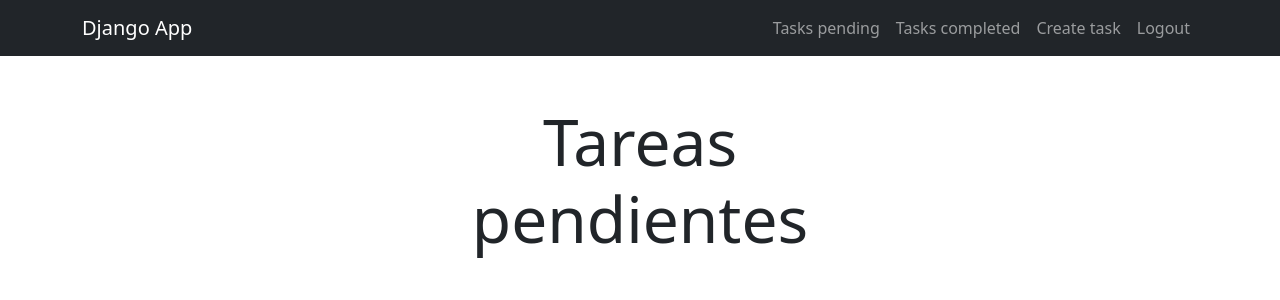
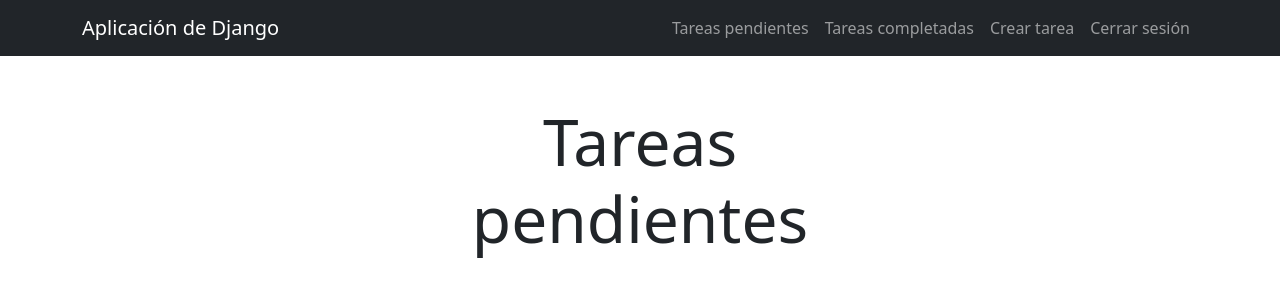
Before and after one commit to YOYO-DR/django-auth-crud-fazt, a Django app: page /tasks/ in a window 1280 px wide. Shown: the top 300 px of the page. Run offline with Django 4.2, Linux system fonts and the light colour scheme; the visitor is signed in with stand-in values (Sample User, id 1); data that the repository does not hold is empty.

Commit message:
cambio a espaniol

```diff
--- a/tasks/templates/base.html
+++ b/tasks/templates/base.html
@@ -5,13 +5,13 @@
   <meta http-equiv="X-UA-Compatible" content="IE=edge">
   <meta name="viewport" content="width=device-width, initial-scale=1.0">
   <link rel="stylesheet" href="https://cdn.jsdelivr.net/npm/bootstrap@5.3.0-alpha1/dist/css/bootstrap.min.css">
-  <title>Django CRUD Application</title>
+  <title>Django CRUD</title>
 </head>
 <body>
 
 <nav class="navbar navbar-expand-lg bg-dark navbar-dark">
   <div class="container">
-    <a class="navbar-brand" href="/">Django App</a>
+    <a class="navbar-brand" href="/">Aplicación de Django</a>
     <button class="navbar-toggler" type="button" data-bs-toggle="collapse" data-bs-target="#navbarNav" aria-controls="navbarNav" aria-expanded="false" aria-label="Toggle navigation">
       <span class="navbar-toggler-icon"></span>
     </button>
@@ -20,14 +20,14 @@
 
       {% comment "" %}Verifico si el usuario esta autenticado con ese objeto global, y dependiendo si tiene una sesion activa o no, le muestro el signop o el Logout{% endcomment %}
       {% if user.is_authenticated %}
-      <li class="nav-item"><a href="/tasks/" class="nav-link">Tasks pending</a></li>
-      <li class="nav-item"><a href="{% url 'tasks_completed' %}" class="nav-link">Tasks completed</a></li>
-      <li class="nav-item"><a href="/tasks/create/" class="nav-link">Create task</a></li>
-      <li class="nav-item"><a href="/logout" class="nav-link">Logout</a></li>
+      <li class="nav-item"><a href="/tasks/" class="nav-link">Tareas pendientes</a></li>
+      <li class="nav-item"><a href="{% url 'tasks_completed' %}" class="nav-link">Tareas completadas</a></li>
+      <li class="nav-item"><a href="/tasks/create/" class="nav-link">Crear tarea</a></li>
+      <li class="nav-item"><a href="/logout" class="nav-link">Cerrar sesión</a></li>
       {% else %}
-    <li class="nav-item"><a href="/signup" class="nav-link">Signup</a></li>
+    <li class="nav-item"><a href="/signup" class="nav-link">Registrarse</a></li>
 
-    <li class="nav-item"><a href="/signin" class="nav-link">Signin</a></li>
+    <li class="nav-item"><a href="/signin" class="nav-link">Iniciar sesión</a></li>
       {% endif %}
       </ul>
     </div>
--- a/tasks/templates/create_task.html
+++ b/tasks/templates/create_task.html
@@ -4,7 +4,7 @@
   <div class="row">
     <div class="col-md-4 offset-md-4 mt-5">
       <form method="POST" class="card card-body">
-  <h1>Create Task</h1>
+  <h1>Crear tarea</h1>
 
   {{error}}
   {% csrf_token %}
--- a/tasks/templates/home.html
+++ b/tasks/templates/home.html
@@ -5,8 +5,8 @@
   <section class="card card-body">
     <h1 class="display-1 text-center">Bienvenido {{request.user.username.title}}</h1>
     <div class="text-center">
-      <a href="/signin/" class="btn btn-secondary">Signin</a>
-      <a href="/signup/" class="btn btn-dark">Signup</a>
+      <a href="/signin/" class="btn btn-secondary">Iniciar sesión</a>
+      <a href="/signup/" class="btn btn-dark">Registrarse</a>
     </div>
 
   </section>
--- a/tasks/templates/signin.html
+++ b/tasks/templates/signin.html
@@ -4,7 +4,7 @@
 <main class="container">
   <div class="row"><section class="col-md-4 offset-md-4">
   <form action="/signin/" method="POST" class="card card-body mt-5">
-        <h1 class="text-center">Login</h1>
+        <h1 class="text-center">Iniciar sesión</h1>
         {{error}}
         {% csrf_token %}
         <div class="mb-3">
@@ -16,7 +16,7 @@
           <label for="password">Contraseña: </label>
             <input type="password" name="password" id="password" class="form-control" placeholder="Escribe tu contraseña">
         </div>
-        <button type="submit" class="btn btn-primary">Login</button>
+        <button type="submit" class="btn btn-primary">Iniciar sesión</button>
       </form>
 </section></div>
 </main>
--- a/tasks/templates/signup.html
+++ b/tasks/templates/signup.html
@@ -5,7 +5,7 @@
   <div class="row">
     <div class="col-md-4 offset-md-4 mt-5">{% comment "" %}al poner signup, va a buscar en las url una url que se llame asi, pero lanzara un error si no lo encuentra, si la ruta a donde va a enviar los datos es la misma, simplemente no pongo el action, y el metodo del form sera POST para que se envien los datos de forma oculta{% endcomment %}
 <form action="/signup/" method="POST" class="card card-body">
-  <h1 class="text-center">Signup</h1>
+  <h1 class="text-center">Registrarse</h1>
   {% comment "" %}Mostrando su hay un error{% endcomment %}
   {{error}}
   {% comment "" %}
@@ -27,7 +27,7 @@
     <label for="password2">Confirma tu contraseña: </label>
     <input type="password" name="password2" id="password2" class="form-control" placeholder="Escribe tu nombre de usuario">
   </div>
-  <button type="submit" class="btn btn-primary">Signup</button>
+  <button type="submit" class="btn btn-primary">Registrarse</button>
 </form>
 </div>
 </div>
--- a/tasks/templates/tasks.html
+++ b/tasks/templates/tasks.html
@@ -18,12 +18,12 @@
   {% else %}
   <h1 class="fw-bold">{{task.title}}</h1>
   {% endif %}
-  <p>{{task.user.username}}</p>
+  <p>{{task.usuario.username}}</p>
     </header>
 
-  <p>Description: {{task.description}}</p>
+  <p>Descripción: {{task.description}}</p>
   {% if task.datecompleted != None %}
-  <p>Datecompleted: {{task.datecompleted|date:'M j Y:i'}}</p>
+  <p>Fecha de finalización: {{task.datecompleted|date:'M j Y:i'}}</p>
   {% endif %}
 </a>
 {% endfor %}</ul></div>
--- a/tasks/views.py
+++ b/tasks/views.py
@@ -48,13 +48,13 @@ def signup(request):
 @login_required
 def tasks(request):
   #asi me trae las tareas que sean solo del usuario actual
-  task=Task.objects.filter(user=request.user,datecompleted__isnull=True)
+  task=Task.objects.filter(usuario=request.user,fecha_finalizacion__isnull=True)
   return render(request,'tasks.html',{'tasks':task,'title':'Tareas pendientes'})
 
 @login_required
 def tasks_completed(request):
   #asi me trae las tareas que sean solo del usuario actual
-  task=Task.objects.filter(user=request.user,datecompleted__isnull=False).order_by('-datecompleted')
+  task=Task.objects.filter(usuario=request.user,fecha_finalizacion__isnull=False).order_by('-fecha_finalizacion')
   return render(request,'tasks.html',{'tasks':task,'title':'Tareas completadas'})
 
 @login_required
@@ -71,7 +71,7 @@ def create_task(request):
     # new_task = form.save(commit=False)
     #porque el modelo necesita el usuario, y cuando el usuario esta logueado, la clase del usuario siempre esta en el request como "request.user"
       new_task = form.save(commit=False)
-      new_task.user=request.user
+      new_task.usuario=request.user
       new_task.save()
       return redirect('tasks')
     except ValueError:
@@ -87,14 +87,14 @@ def task_detail(request,task_id):
   if request.method=="GET":
   #esta funcion, le paso el modelo y el filtro o como lo llamo con el orm de object.get, y si no lo encuentra, simplemente le dice un 404, y si lo encuntra, muestra los valores, y asi no tumba el servidor por si no encuentra esa tarea con su llave primaria
   #al comparar el user con el request.user, que es el usuario logueado, puedo decirle que la tarea a buscar debe tener un id y ademas que el user al cual pertenece esa tarea tambien debe conincidir con el user el cual esta logueado y asi no accede a tareas de otros usuarios
-    task = get_object_or_404(Task,pk=task_id, user=request.user)
+    task = get_object_or_404(Task,pk=task_id, usuario=request.user)
   #crear formulario apartir de los datoss recibidos del usuario anteriormente para editarlo
     form = TaskForm(instance=task)
     return render(request,'task_detail.html',{'task':task,'form':form})
   else:
     try:
     #obtengo el objeto/registro de la tarea
-      task = get_object_or_404(Task, pk=task_id, user=request.user)
+      task = get_object_or_404(Task, pk=task_id, usuario=request.user)
       #creo una instacia del formulario como cuando creamos el formulario, nomas que le paso los datos actualizados y que la instancia o tarea es la que conseguimos
       form=TaskForm(request.POST,instance=task)
       form.save()
@@ -105,7 +105,7 @@ def task_detail(request,task_id):
 @login_required
 def complete_task(request,task_id):
 #obtengo la tarea
-  task=get_object_or_404(Task,pk=task_id,user=request.user)
+  task=get_object_or_404(Task,pk=task_id,usuario=request.user)
   #si visita la pagina (o lo mando a ella)
   if request.method=='POST':
     #con el timezone.now() le pongo la fecha de hoy, es una lib de django, y luego guardo ese valor actualizado
@@ -116,7 +116,7 @@ def complete_task(request,task_id):
 @login_required
 def delete_task(request,task_id):
 #obtengo la tarea
-  task=get_object_or_404(Task,pk=task_id,user=request.user)
+  task=get_object_or_404(Task,pk=task_id,usuario=request.user)
   #si visita la pagina (o lo mando a ella)
   if request.method=='POST':
     #si encontro la tarea, borrala
```
Also changed, not shown: tasks/forms.py (+4 -4 lines), tasks/models.py (+7 -7 lines), 1 other file.
